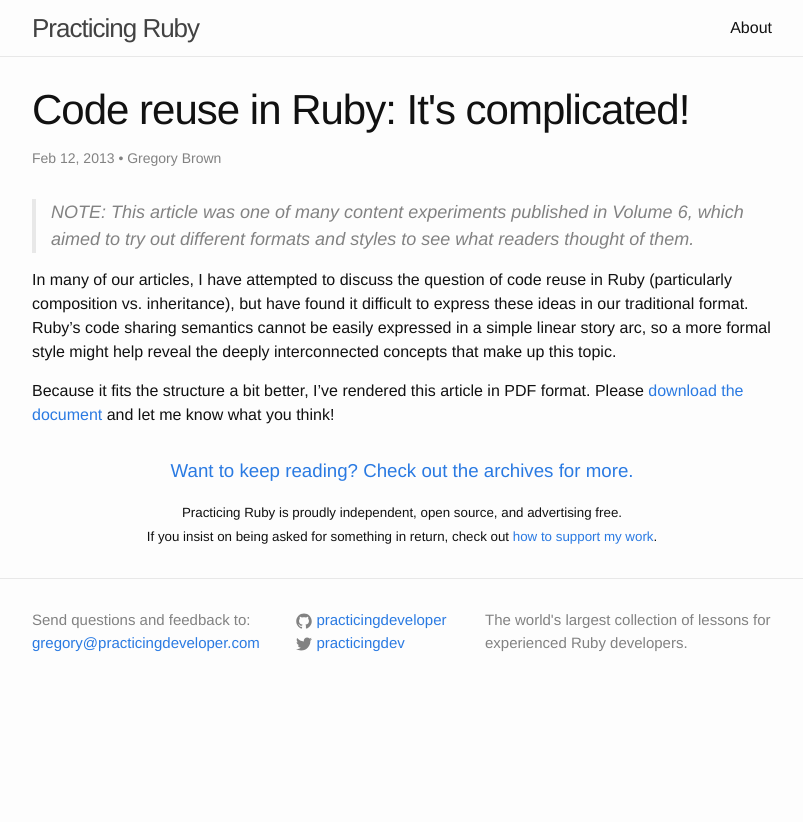
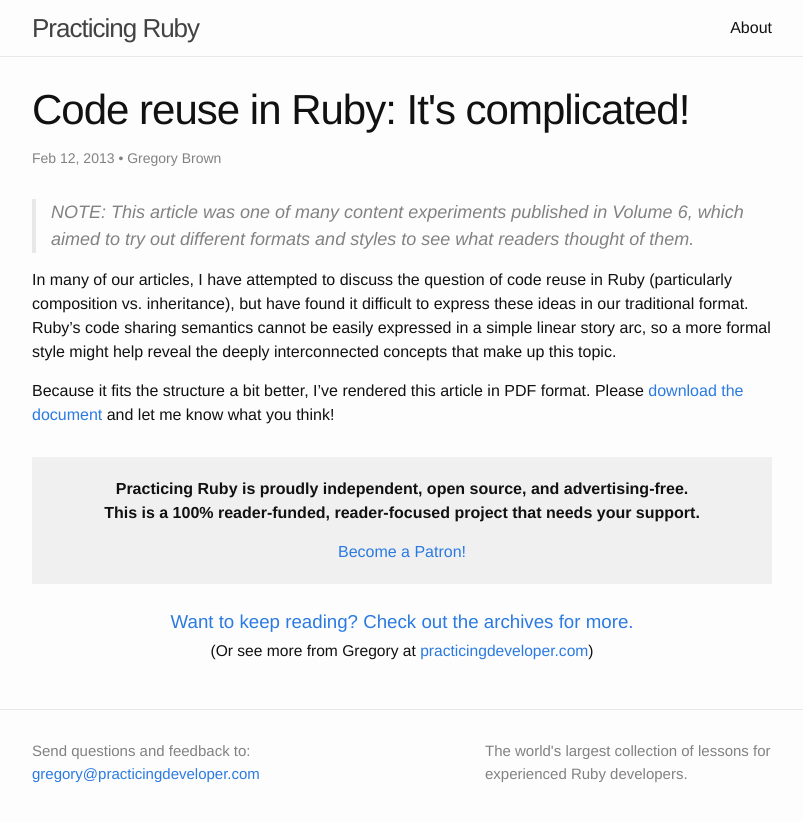
Before and after one commit to PracticingDeveloper/practicingruby.com, a Jekyll site: the page built from _posts/2013-02-12-code-reuse-is-complicated.md, in a window 1280 px wide. Shown: the top 822 px of the page, without its empty margins (238-1041 px from the left). Built offline with Jekyll 4.4.1, drawn with Linux system fonts in a browser that asks for light colours; comment, search, counter and statistics services are not loaded.

Commit message:
Update footer

```diff
--- a/_config.yml
+++ b/_config.yml
@@ -13,8 +13,6 @@
   Ruby developers.
 baseurl: "" # the subpath of your site, e.g. /blog
 url: "https://practicingruby.com" # the base hostname & protocol for your site
-twitter_username: practicingdev
-github_username:  practicingdeveloper
 
 # Build settings
 markdown: kramdown
--- a/_layouts/post.html
+++ b/_layouts/post.html
@@ -13,9 +13,16 @@
   </div>
 
   <div style="text-align: center">
-    <h3><a href="/">Want to keep reading? Check out the archives for more.</a></h3>
+    <div style="background-color: #f0f0f0; padding: 20px">
+      <p><strong>Practicing Ruby is proudly independent, open source, and advertising-free.<br/>This is a 100% reader-funded, reader-focused project that needs your support.</strong></p>
+      <a href="https://www.patreon.com/bePatron?u=837706" data-patreon-widget-type="become-patron-button">Become a Patron!</a><script async src="https://c6.patreon.com/becomePatronButton.bundle.js"></script>
+    </div>
 
-    <small>Practicing Ruby is proudly independent, open source, and advertising free.<br/>If you insist on being asked for something in return, check out <a href="/about">how to support my work</a>.</small>
+    <br/>
+
+
+    <h3><a href="/">Want to keep reading? Check out the archives for more.</a><br/><small>(Or see more from Gregory at <a href="https://practicingdeveloper.com">practicingdeveloper.com</a>)</small></h3>
   </div>
 
+
 </article>
```
